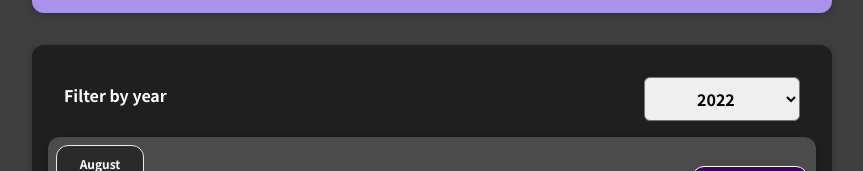
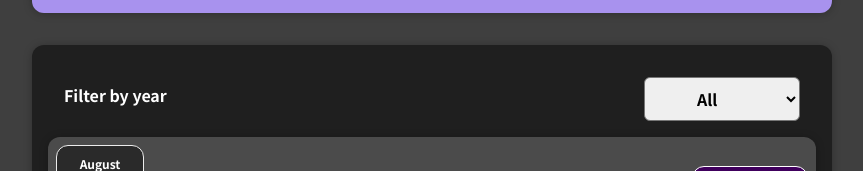
Before and after one commit to SilverFlin/Expenses, a React (Create React App) app: page / in a window 1280 px wide. Shown: the part 291-462 px from the top of the page, without its empty margins (208-1071 px from the left). Built offline with nearby package versions, Linux system fonts and the light colour scheme.

Commit message:
ExpensesFilter Logic working

```diff
--- a/src/App.js
+++ b/src/App.js
@@ -28,10 +28,7 @@ function App() {
 	const [ expenses, setExpenses ] = useState(DUMMY_EXPENESES);
 
 	const addExpenseHandler = (expense) => {
-		setExpenses((prevExpenses) => {
-			console.log([ expense, ...expenses ]);
-			return [ expense, ...expenses ];
-		});
+		setExpenses((prevExpenses) => [ expense, ...expenses ]);
 	};
 
 	return (
--- a/src/components/Expenses/Expenses.js
+++ b/src/components/Expenses/Expenses.js
@@ -5,33 +5,41 @@ import Card from '../UI/Card';
 import ExpensesFilter from './ExpensesFilter';
 
 function Expenses(props) {
-	const [ yearValue, setYearValue ] = useState('2022');
+	const [ yearValue, setYearValue ] = useState('All');
 
 	const filterExpenseHandler = (year) => {
 		setYearValue(year);
-		// console.log(props.expenses[0].date.getFullYear());
+		filterExpensesRender();
 	};
-	return (
-		<div>
-			<Card className="expenses">
-				<ExpensesFilter selected={yearValue} onFilterExpense={filterExpenseHandler} />
 
-				{props.expenses.map((expense) => {
+	const expensesRender = (expenses) => {
+		return expenses.map((expense) => {
 			return (
 				<ExpenseItem
 					key={expense.id} //https://reactjs.org/docs/lists-and-keys.html#keys
 					title={expense.title}
 					amount={expense.amount}
 					date={expense.date}
-							d
 				/>
 			);
-				})}
+		});
+	};
 
-				{/* TODO Filter logic */}
-				{props.expenses.filter((expense) => {
-					return expense.date.getFullYear().toString() === yearValue;
-				})}
+	const filterExpensesRender = () => {
+		if (yearValue === 'All') {
+			return expensesRender(props.expenses);
+		} else {
+			const filteredExpenses = props.expenses.filter(
+				(expense) => yearValue === expense.date.getFullYear().toString()
+			);
+			return expensesRender(filteredExpenses);
+		}
+	};
+	return (
+		<div>
+			<Card className="expenses">
+				<ExpensesFilter selected={yearValue} onFilterExpense={filterExpenseHandler} />
+				{filterExpensesRender()}
 			</Card>
 		</div>
 	);
--- a/src/components/Expenses/ExpensesFilter.js
+++ b/src/components/Expenses/ExpensesFilter.js
@@ -1,23 +1,18 @@
-import React, { useState } from 'react';
+import React from 'react';
 
 import './ExpensesFilter.css';
 
 const ExpensesFilter = (props) => {
 	const yearValueHandler = (event) => {
 		props.onFilterExpense(event.target.value);
-		// console.log(event.target.value);
 	};
-	//   const submitHandler = (event) => {
-	//     event.preventDefault();
-	//     const expenseYear = yearValue;
-	//     props.onFilterExpense(expenseYear);
-	//     setYearValue("2022");
-	//   };
+
 	return (
 		<div className="expenses-filter">
 			<div className="expenses-filter__control">
 				<label>Filter by year</label>
 				<select value={props.selected} onChange={yearValueHandler}>
+					<option value="All">All</option>
 					<option value="2022">2022</option>
 					<option value="2021">2021</option>
 					<option value="2020">2020</option>
```
Also changed, not shown: 2 other files (tests, documents, lock files or other folders). Lines whose indentation alone changed are shown as unchanged.
